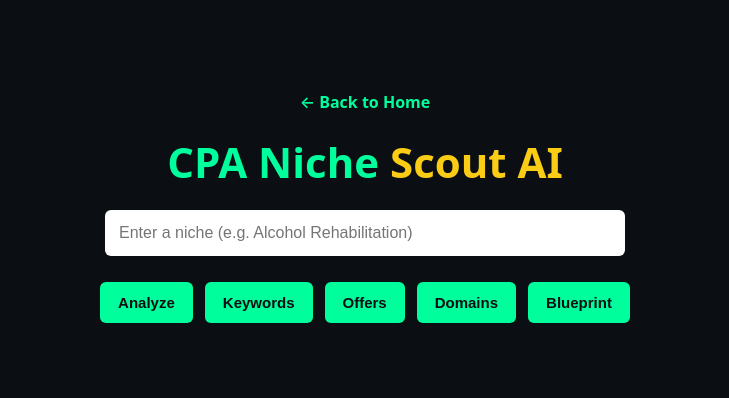
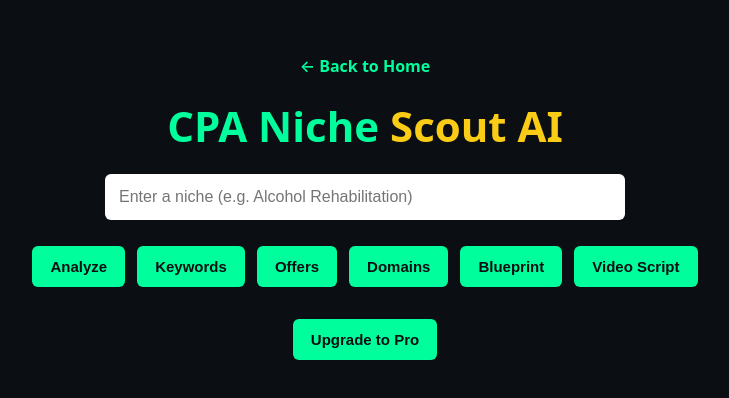
Before and after one commit to nextwaveaisuite/cpa-niche-scout-ai, a Next.js app: page /dashboard in a window 1280 px wide. Shown: the part 190-588 px from the top of the page, without its empty margins (275-1004 px from the left). Built offline with nearby package versions, Linux system fonts and the light colour scheme.

Commit message:
page.tsx

```diff
--- a/app/dashboard/page.tsx
+++ b/app/dashboard/page.tsx
@@ -24,11 +24,11 @@ export default function Dashboard() {
 
     const json = await res.json();
 
-    // ✅ PHASE 2: Soft Monetization Gate (LOGIC ONLY)
+    // Phase 2 + 3: Soft gate (Free vs Pro)
     if (json.error) {
-      setTitle("Limit Reached");
+      setTitle("Upgrade Required");
       setContent(
-        "⚠️ You’ve reached today’s free usage limit.\n\nUpgrade to unlock unlimited niche research, deeper insights, and advanced features."
+        "⚠️ This feature is available on Pro.\n\nUpgrade to unlock unlimited research, video scripts, and advanced tools."
       );
       setLoading(false);
       return;
@@ -42,11 +42,22 @@ export default function Dashboard() {
       json.offers ||
       json.domains ||
       json.blueprint ||
+      json.video_script ||
       json.deep_analysis ||
       "No data returned";
 
     setContent(value);
     setLoading(false);
+  }
+
+  // ✅ FULL Upgrade Function (Stripe)
+  async function goPro() {
+    const res = await fetch("/api/checkout", { method: "POST" });
+    const data = await res.json();
+
+    if (data.url) {
+      window.location.href = data.url;
+    }
   }
 
   return (
@@ -95,6 +106,14 @@ export default function Dashboard() {
         <button disabled={loading} onClick={() => run("blueprint", "Blueprint")}>
           Blueprint
         </button>
+        <button disabled={loading} onClick={() => run("video", "Video Script")}>
+          Video Script
+        </button>
+      </div>
+
+      {/* Optional Upgrade Button (logic only, style untouched) */}
+      <div style={{ marginTop: "20px" }}>
+        <button onClick={goPro}>Upgrade to Pro</button>
       </div>
 
       {loading && <p>Loading…</p>}
```
